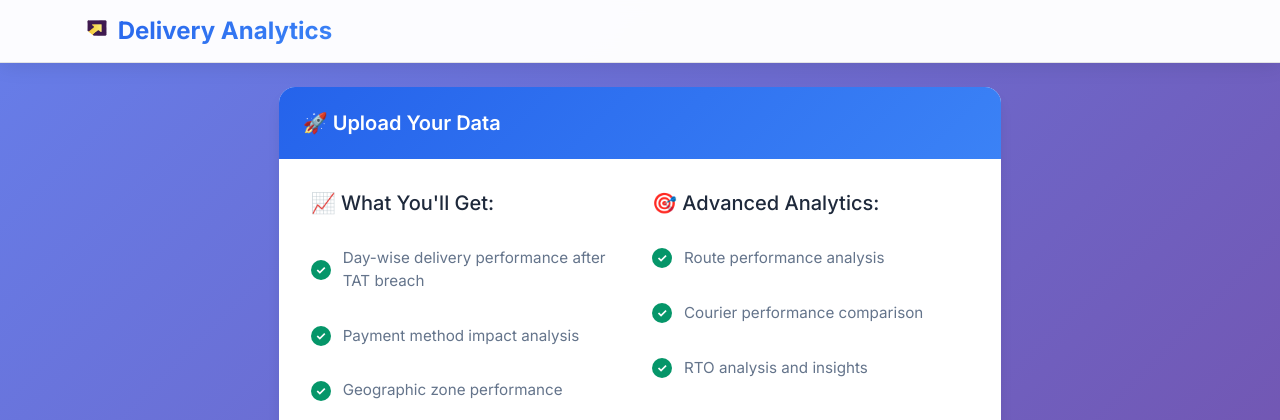
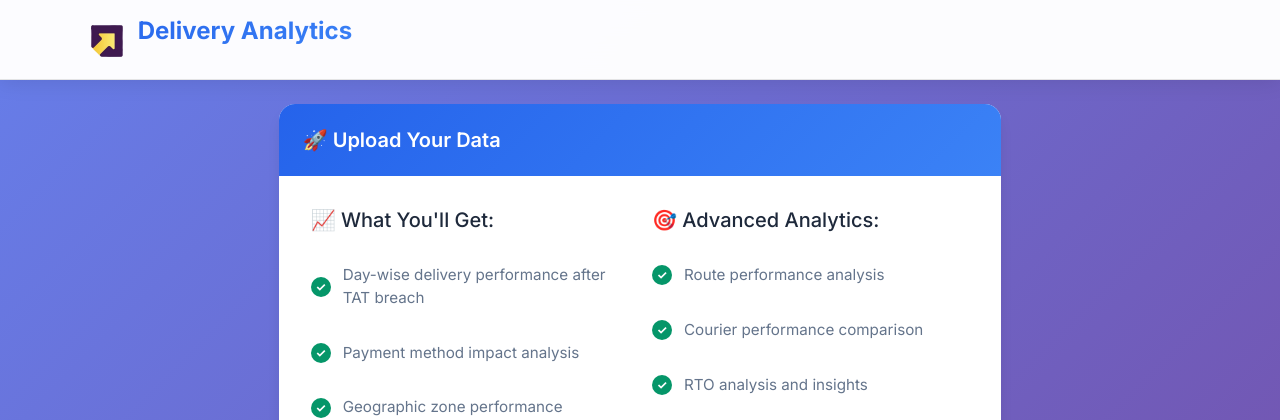
Before and after one commit to SanidhyaSinha1/delivery-analytics-webapp, a Flask app: page / in a window 1280 px wide. Shown: the top 420 px of the page. Run offline with Flask 3, Linux system fonts and the light colour scheme; some libraries are stand-ins or nearby versions.

Commit message:
Changed Logo Size

```diff
--- a/static/css/style.css
+++ b/static/css/style.css
@@ -424,6 +424,8 @@ body {
 
 /* Logo Styling */
 .navbar-brand img {
+    width: 50px;
+    height: 50px;
     transition: all 0.3s ease;
 }
 
```
